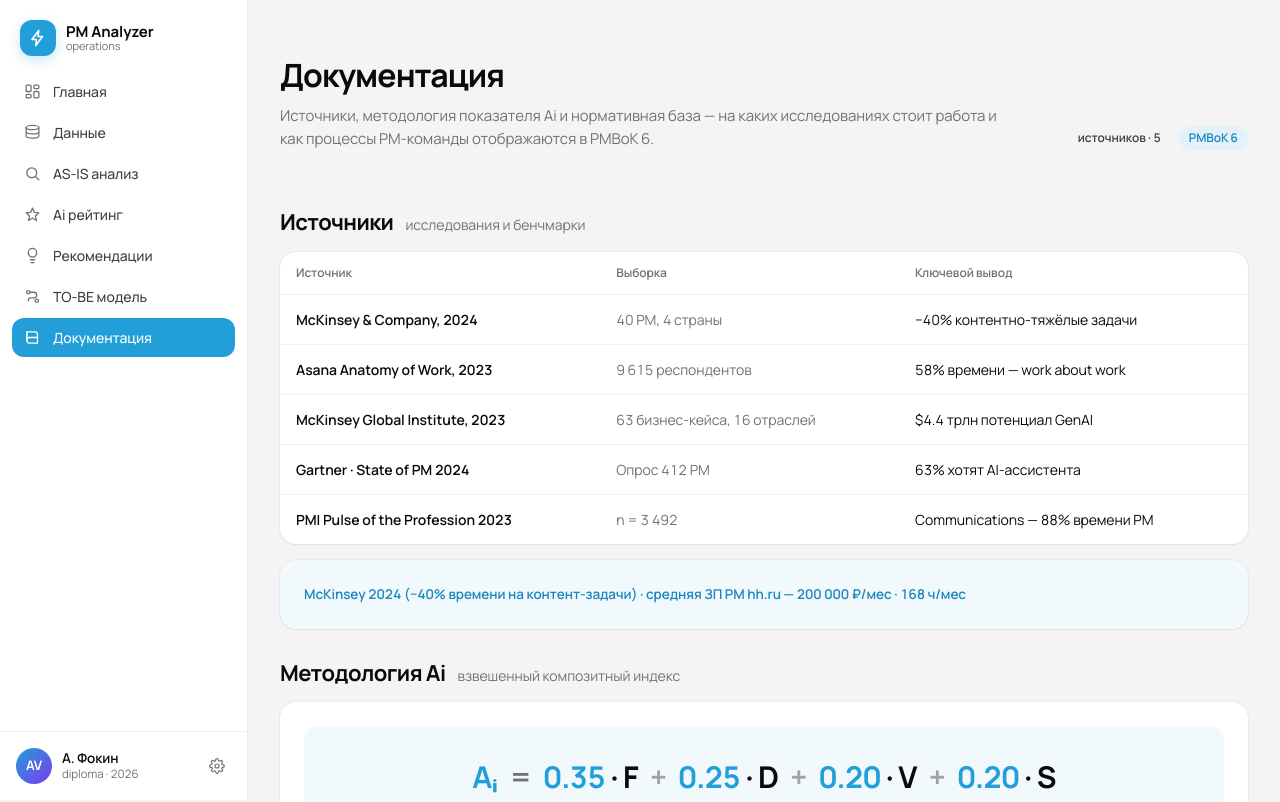
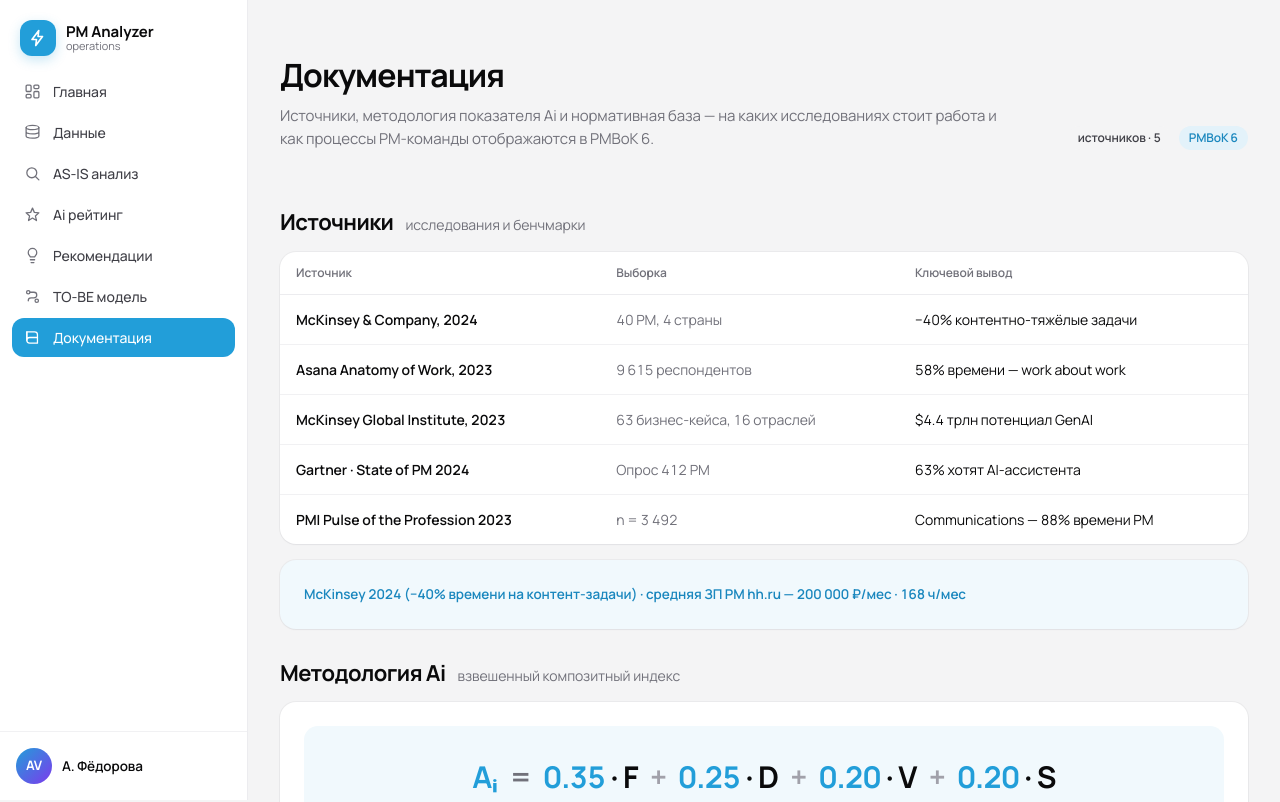
Before and after one commit to avfka/pm-process-analyzer, a React (Vite) app: page /research in a window 1280 px wide. Shown: the top 802 px of the page. Built offline with nearby package versions, Linux system fonts and the light colour scheme.

Commit message:
Update sidebar footer identity

```diff
--- a/src/components/layout/Sidebar.tsx
+++ b/src/components/layout/Sidebar.tsx
@@ -103,15 +103,8 @@
             fontSize: 13, fontWeight: 700, flexShrink: 0,
           }}>AV</div>
           <div style={{ display: 'flex', flexDirection: 'column', lineHeight: 1.25, flex: 1, minWidth: 0 }}>
-            <span style={{ fontSize: 13.5, fontWeight: 600, color: 'var(--ink)' }}>А. Фокин</span>
-            <span style={{ fontSize: 11.5, color: 'var(--ink-muted)' }}>diploma · 2026</span>
+            <span style={{ fontSize: 13.5, fontWeight: 600, color: 'var(--ink)' }}>А. Фёдорова</span>
           </div>
-          <button className="btn-ghost" style={{ background: 'none', border: 'none', color: 'var(--ink-muted)', cursor: 'pointer', padding: 6, display: 'flex' }}>
-            <svg width={16} height={16} viewBox="0 0 24 24" fill="none" stroke="currentColor" strokeWidth={1.8} strokeLinecap="round" strokeLinejoin="round">
-              <circle cx="12" cy="12" r="3"/>
-              <path d="M19.4 15a1.65 1.65 0 00.33 1.82l.06.06a2 2 0 01-2.83 2.83l-.06-.06a1.65 1.65 0 00-1.82-.33 1.65 1.65 0 00-1 1.51V21a2 2 0 11-4 0v-.09a1.65 1.65 0 00-1-1.51 1.65 1.65 0 00-1.82.33l-.06.06a2 2 0 01-2.83-2.83l.06-.06a1.65 1.65 0 00.33-1.82 1.65 1.65 0 00-1.51-1H3a2 2 0 110-4h.09a1.65 1.65 0 001.51-1 1.65 1.65 0 00-.33-1.82l-.06-.06a2 2 0 012.83-2.83l.06.06a1.65 1.65 0 001.82.33h0a1.65 1.65 0 001-1.51V3a2 2 0 014 0v.09a1.65 1.65 0 001 1.51 1.65 1.65 0 001.82-.33l.06-.06a2 2 0 012.83 2.83l-.06.06a1.65 1.65 0 00-.33 1.82V9a1.65 1.65 0 001.51 1H21a2 2 0 110 4h-.09a1.65 1.65 0 00-1.51 1z"/>
-            </svg>
-          </button>
         </div>
       </div>
     </aside>
```
